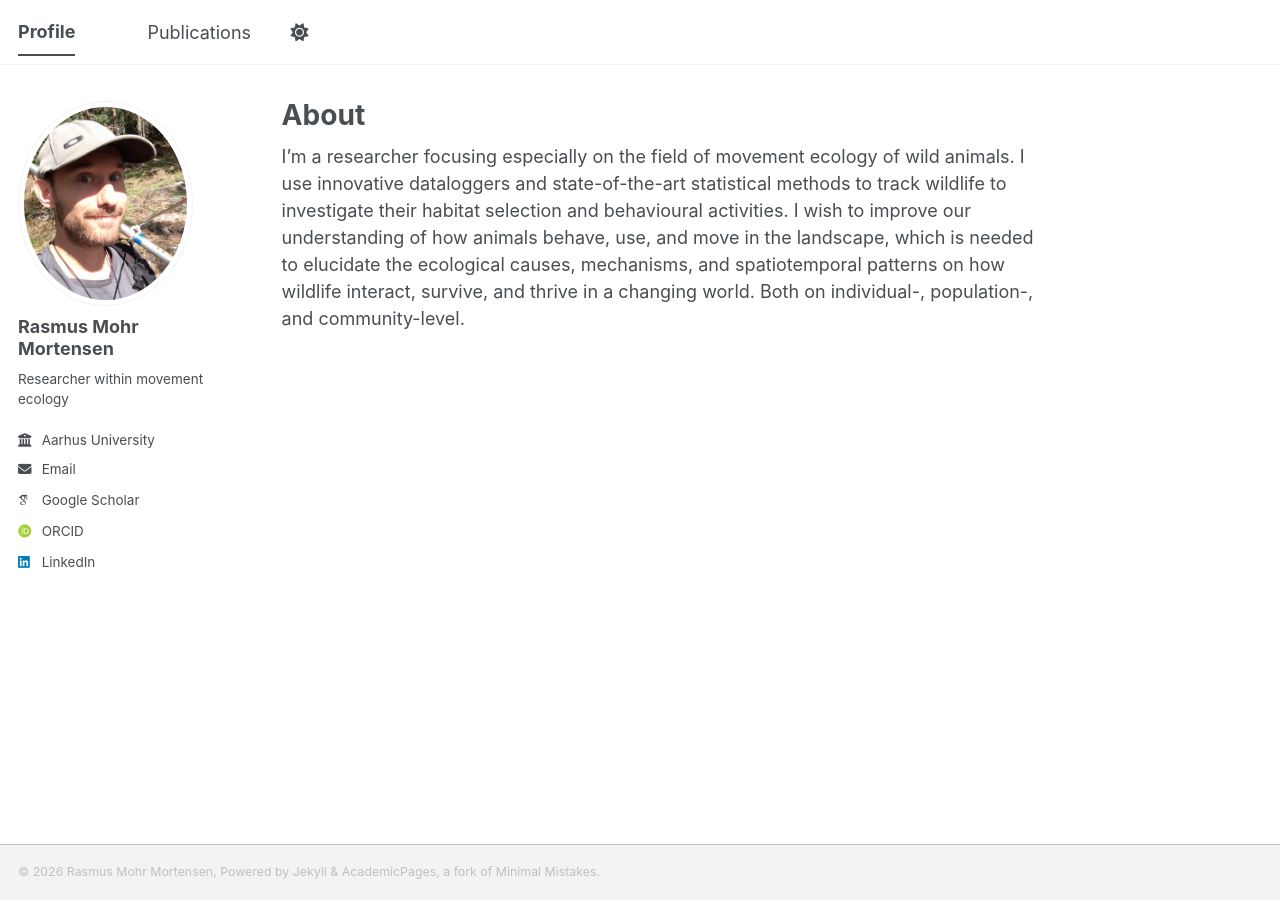
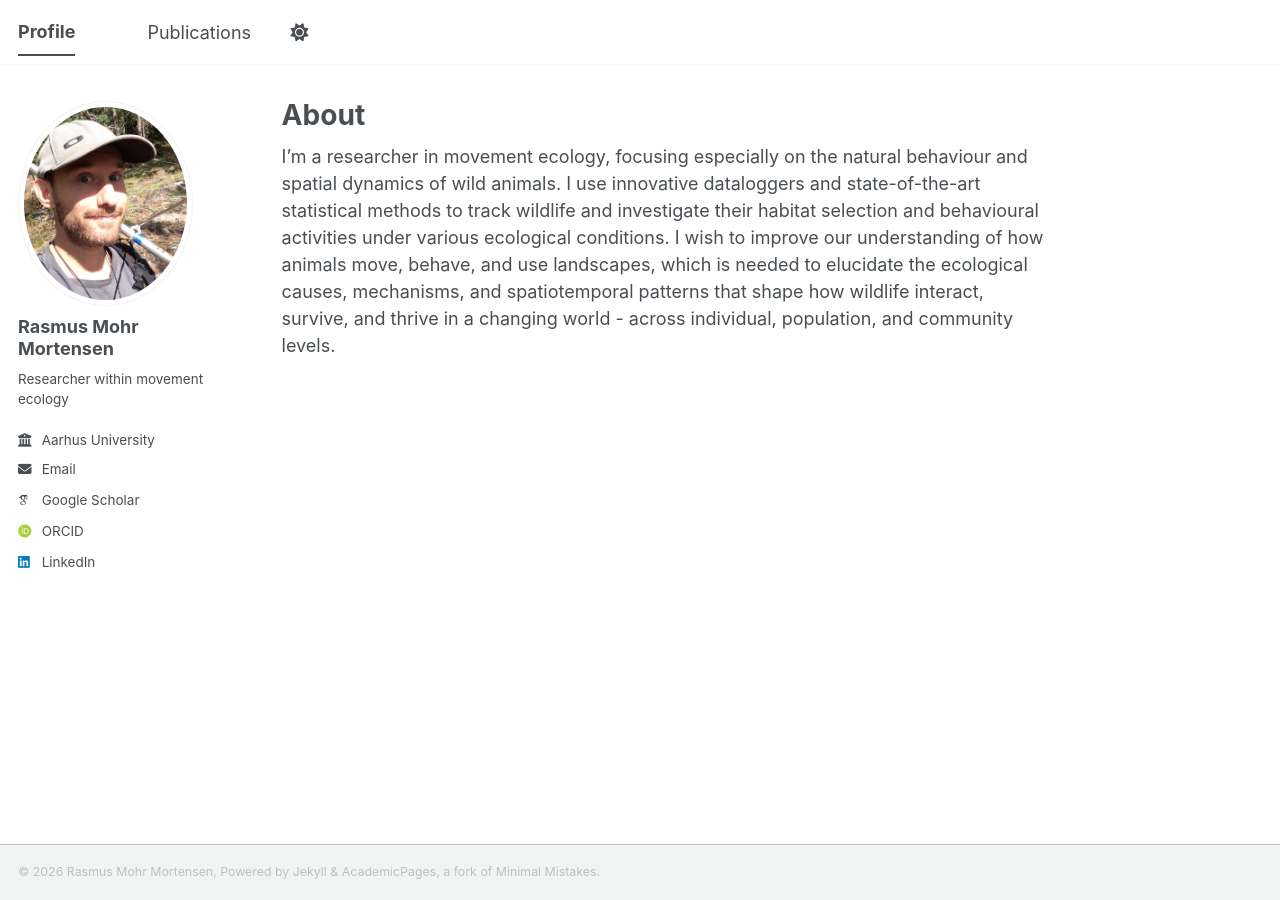
Before and after one commit to rasmusmohrmortensen/rasmusmohrmortensen.github.io, a Jekyll site: the page built from _pages/about.md, in a window 1280 px wide. Built offline with Jekyll 4.4.1, drawn with Linux system fonts in a browser that asks for light colours; some web fonts are replaced; a script bundle is joined from its source files by our own code; library files that are not in the unit come from our copies.

Commit message:
Update about.md

```diff
--- a/_pages/about.md
+++ b/_pages/about.md
@@ -7,4 +7,4 @@ redirect_from:
   - /about.html
 ---
 
-I'm a researcher focusing especially on the field of movement ecology of wild animals. I use innovative dataloggers and state-of-the-art statistical methods to track wildlife to investigate their habitat selection and behavioural activities. I wish to improve our understanding of how animals behave, use, and move in the landscape, which is needed to elucidate the ecological causes, mechanisms, and spatiotemporal patterns on how wildlife interact, survive, and thrive in a changing world. Both on individual-, population-, and community-level.
+I'm a researcher in movement ecology, focusing especially on the natural behaviour and spatial dynamics of wild animals. I use innovative dataloggers and state-of-the-art statistical methods to track wildlife and investigate their habitat selection and behavioural activities under various ecological conditions. I wish to improve our understanding of how animals move, behave, and use landscapes, which is needed to elucidate the ecological causes, mechanisms, and spatiotemporal patterns that shape how wildlife interact, survive, and thrive in a changing world - across individual, population, and community levels.
```
